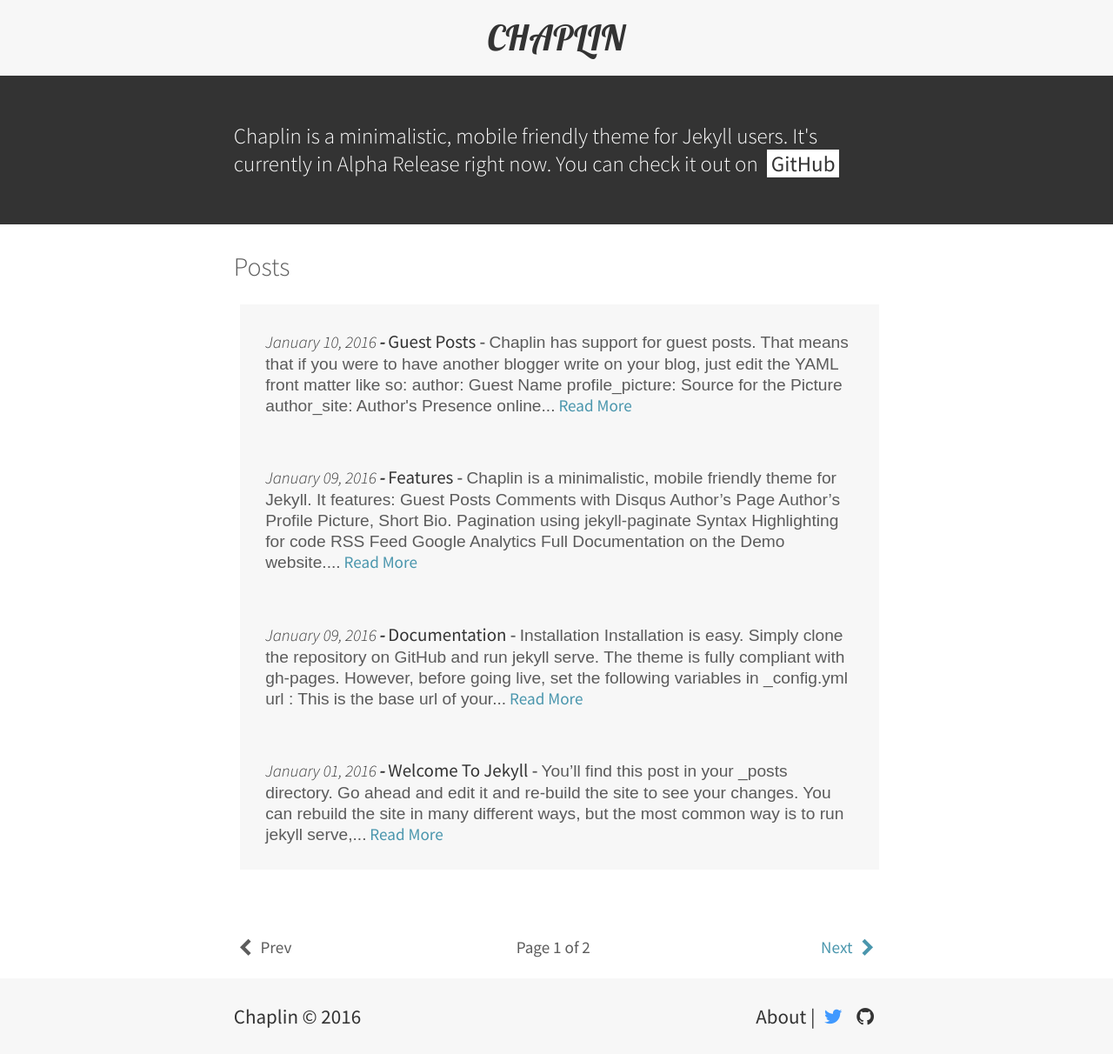
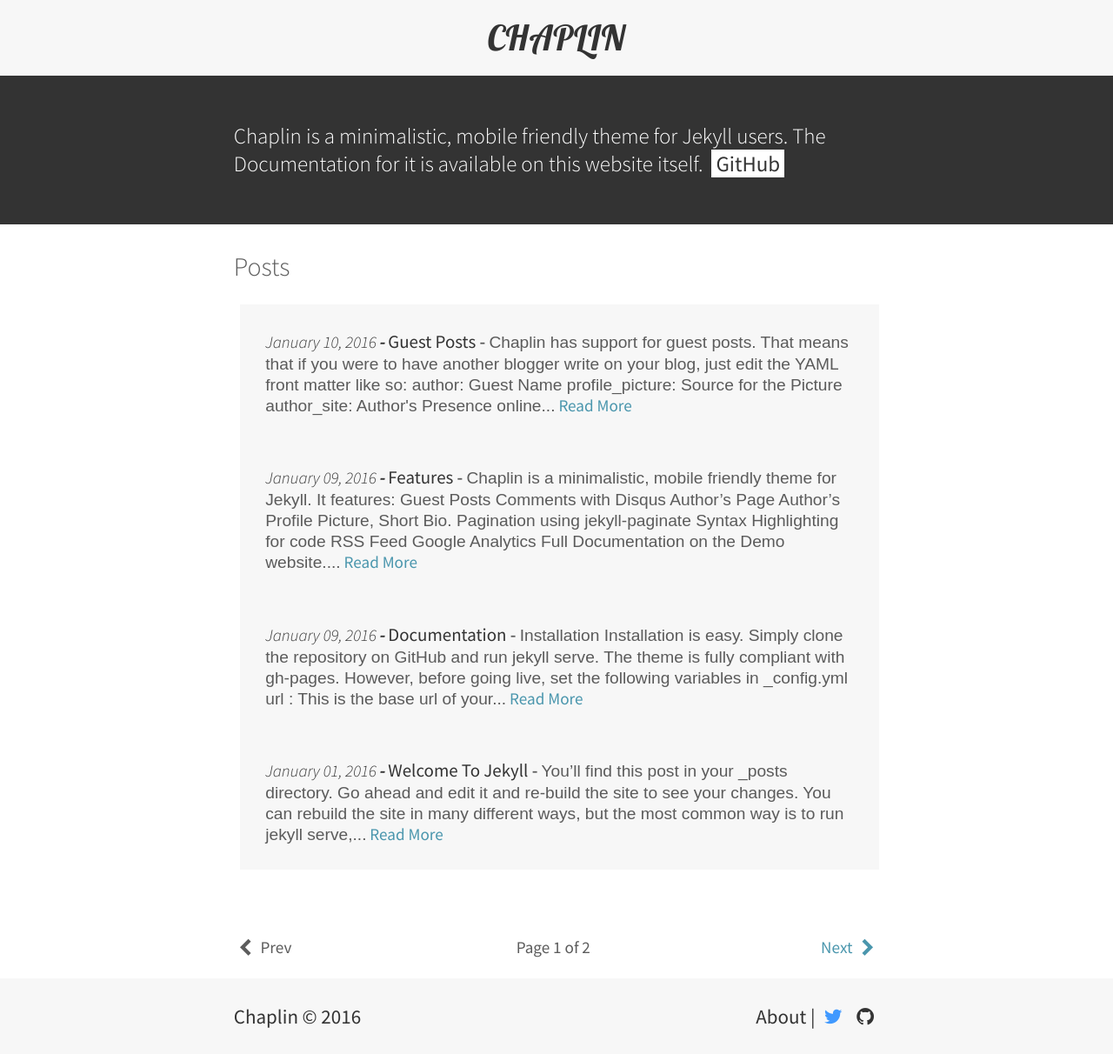
Before and after one commit to ankitsultana/Chaplin, a Jekyll site: the page built from index.html, in a window 1280 px wide. Shown: the whole page at 87% size. Built offline with Jekyll 4.4.1, drawn with Linux system fonts in a browser that asks for light colours; the list of posts is cut into pages by our own code.

Commit message:
Update Description

```diff
--- a/_config.yml
+++ b/_config.yml
@@ -6,7 +6,7 @@
 
 description: > # this means to ignore newlines until "baseurl:"
   Chaplin is a minimalistic, mobile friendly theme for Jekyll users.
-  It's currently in Alpha Release right now. You can check it out on
+  The Documentation for it is available on this website itself.
   <span> GitHub </span>
 
 url: "http://bk2dcradle.gitub.io" # the base hostname & protocol for your site
```
